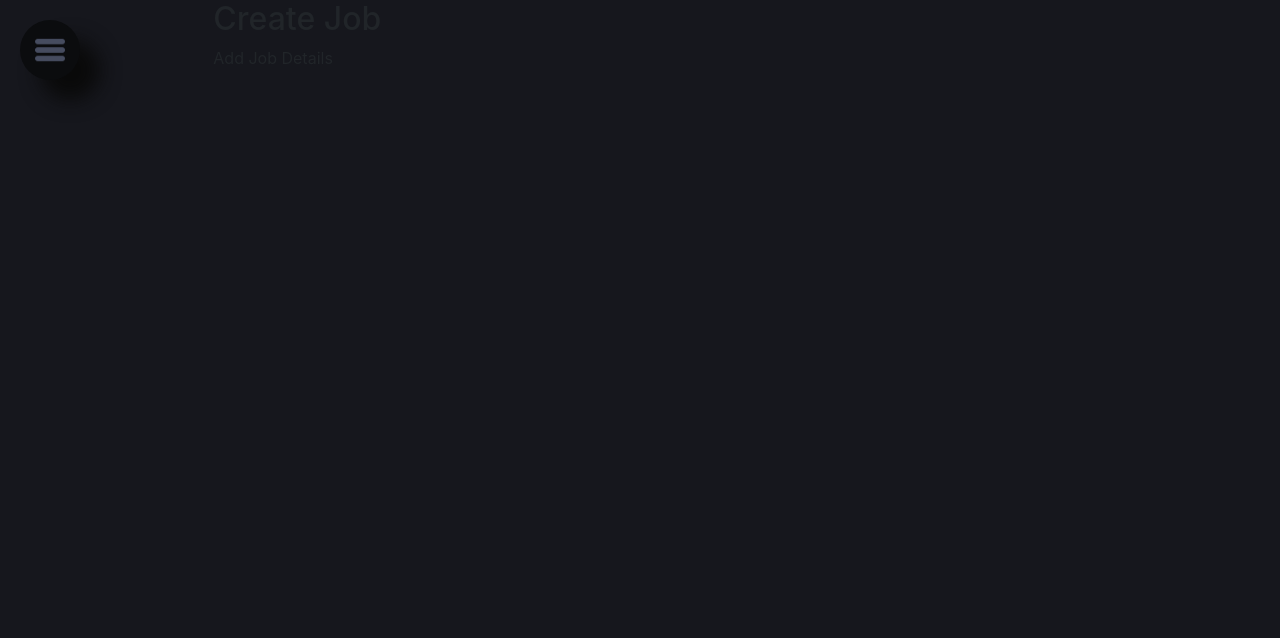
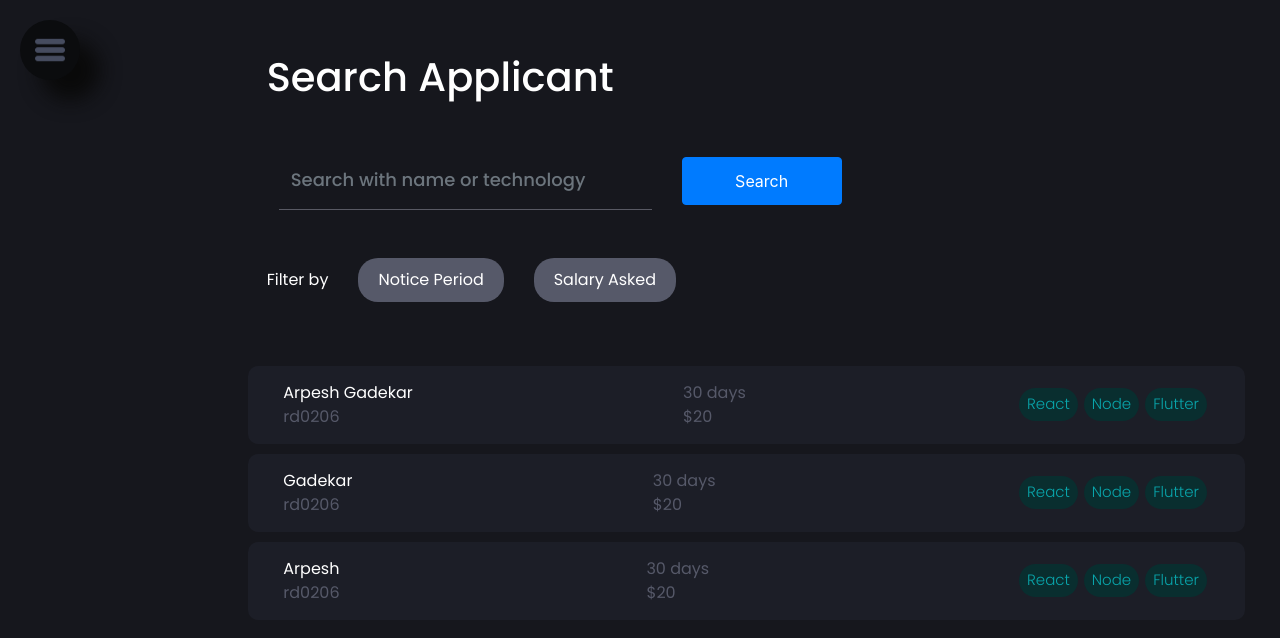
Before and after one commit to arpesh28/hr-app, a React (Create React App) app: page /search in a window 1280 px wide. Shown: the top 638 px of the page. Built offline with nearby package versions, Linux system fonts and the light colour scheme.

Commit message:
Search Page UI Completed

```diff
--- a/src/App.css
+++ b/src/App.css
@@ -106,3 +106,14 @@
 .form-control:focus {
   box-shadow: none!important;
 }
+.modal-content{
+  background-color: var(--greybg)!important;
+  padding: 30px!important;
+
+}
+.close {
+  color: #fff!important;
+}
+.modal-header {
+  border-bottom: 1px solid #1c1d23!important;
+}
--- /dev/null
+++ b/src/components/applicant-item/ApplicantItem.css
@@ -0,0 +1,15 @@
+.applicantItemContainer{
+    margin: 10px 20px;
+    background-color: #1c1e27;
+    border-radius: 10px;
+    padding: 5px 25px;
+    transition: 0.2s ease-in-out;
+}
+.applicantItemContainer:hover{
+    filter: brightness(130%);
+    cursor: pointer;
+}
+.itemcolumns{
+    margin: 10px;
+    margin: 10px;
+}
--- /dev/null
+++ b/src/components/applicant-item/ApplicantItem.js
@@ -0,0 +1,57 @@
+import React, { useEffect, useState } from "react";
+import { Row, Container, Col } from "react-bootstrap";
+import "./ApplicantItem.css"
+import {Link, NavLink} from 'react-router-dom'
+import { useHistory } from "react-router-dom";
+
+// Components
+import ApplicantModal from '../../components/applicant-modal/ApplicantModal'
+
+// Images
+import addicon from '../../Images/add2.png'
+
+
+function ApplicantItem ({
+    name,
+    tech,
+    code,
+    salary,
+    notice,
+    setShowModal,
+    showModal,
+    item,
+    setapplicant
+}) {
+    const history = useHistory();
+
+    return(
+        <div className="applicantItemContainer d-flex flex-row  justify-content-between" onClick={()=>{setShowModal(true)
+            setapplicant(item)
+        }}>
+          <div className="d-flex flex-column itemcolumns ">
+              <span className="md16White" >{name}</span>
+              <span className="rg16subtxt" >{code}</span>
+          </div>
+          <div className="d-flex flex-column itemcolumns  ">
+              <span className="rg16subtxt" >{notice}</span>
+              <span className="rg16subtxt" >${salary}</span>
+          </div>
+          <div className=" itemcolumns d-flex align-items-center">
+              {tech.map((item)=>{
+                  return(
+                      <span className="techtag lt15white">{item}</span>
+                  )
+              })}
+          </div>
+          {/* {showModal &&
+           <ApplicantModal
+           show={showModal}
+           setShowModal={setShowModal}
+     />} */}
+        </div>
+
+    )
+
+}
+
+export default ApplicantItem
--- /dev/null
+++ b/src/components/applicant-modal/ApplicantModal.css
@@ -0,0 +1,6 @@
+.details{
+    margin-left: 20px;
+}
+.detailtitle{
+    margin: 30px 0;
+}
--- /dev/null
+++ b/src/components/applicant-modal/ApplicantModal.js
@@ -0,0 +1,60 @@
+import React, { useEffect, useState } from "react";
+import { Row, Container, Col, Modal, Button } from "react-bootstrap";
+import "./ApplicantModal.css"
+import {Link, NavLink,useHistory} from 'react-router-dom'
+
+// Images
+
+
+function ApplicantModal ({
+    show,
+    onHide,
+    setShowModal,
+    name,
+    tech,
+    code,
+    salary,
+    notice,
+}) {
+    const history = useHistory();
+    return(
+        <Modal
+        onHide={()=> {setShowModal(false)}}
+        show={show}
+        size="lg"
+        aria-labelledby="contained-modal-title-vcenter"
+        centered
+        // className="customModal"
+        >
+         <Modal.Header closeButton >
+            <Modal.Title id="contained-modal-title-vcenter">
+                <span className="md30main">{name}</span>
+            </Modal.Title>
+        </Modal.Header>
+        <Modal.Body>
+        <h4 className="rg20grey detailtitle"> Job Code:
+            <span className=" rg16subtxt details">{code}</span>
+        </h4>
+        <h4 className="rg20grey detailtitle"> Salary Asked:
+            <span className=" rg16subtxt details">{salary}</span>
+        </h4>
+        <h4 className="rg20grey detailtitle"> Notice Period:
+            <span className=" rg16subtxt details">{notice}</span>
+        </h4>
+        {tech.map((item)=>{
+                  return(
+                      <span className="techtag lt15white">{item}</span>
+                  )
+              })}
+
+      </Modal.Body>
+        {/* <Modal.Footer>
+        <Button onClick={()=>{setShowModal(false)}}>Close</Button>
+      </Modal.Footer> */}
+        </Modal>
+
+    )
+
+}
+
+export default ApplicantModal
--- /dev/null
+++ b/src/screens/search/Search.css
@@ -0,0 +1,46 @@
+.searchInputContainer{
+    /* width: 10rem; */
+    display: flex;
+
+}
+
+/* .form-control {
+    width: 30rem!important;
+    border: 1px solid #585963!important;
+    border-radius: 999px!important;
+    padding-left: 2rem;
+} */
+/* .searchIcon{
+    width: 30px;
+    height: 30px;
+    position: absolute;
+   margin-top: 20px;
+   margin-left: 25px;
+} */
+
+.searchInputWrapper{
+    display: flex;
+    align-items: baseline!important;
+}
+.searchBtn{
+    margin-left: 30px;
+    width: 10rem;
+    height:3rem;
+}
+.filterContainer{
+    margin-top: 2rem;
+    display: flex;
+    flex-direction: row;
+    align-items: center;
+}
+.filterbadge{
+    margin-left: 30px;
+    background-color: #565969;
+    border-radius: 20px;
+    padding: 10px 20px;
+    cursor: pointer;
+
+}
+.filterbadgeactive{
+    background-color: #694bc7;
+}
--- a/src/screens/search/Search.js
+++ b/src/screens/search/Search.js
@@ -1,9 +1,52 @@
 import React, { useState } from "react";
+import { Container, Form, Button, Modal } from "react-bootstrap";
+import './Search.css'
+
+// Images
+import SearchIcon from '../../Images/search.png'
+
+// Componentnts
 import SideNav from '../../components/nav/Nav'
+import ApplicantItem from '../../components/applicant-item/ApplicantItem'
+import ApplicantModal from '../../components/applicant-modal/ApplicantModal'
 
 
 function Search() {
-
+    const [search, setsearch] = useState('')
+    // const [filter, setfilter] = useState('')
+    const [filter1, setfilter1] = useState(false)
+    const [filter2, setfilter2] = useState(false)
+    const [showModal, setShowModal] = useState(false)
+    const [applicant, setapplicant] = useState(null)
+    const handleSearch = () => {
+        console.log("Search")
+    }
+    const applicants = [
+        {
+            id:1,
+            applicantName: 'Arpesh Gadekar',
+            jobCode: 'rd0206',
+            notice: '30 days',
+            salary: '20',
+            tech: ['React', 'Node', 'Flutter']
+        },
+        {
+            id:2,
+            applicantName: ' Gadekar',
+            jobCode: 'rd0206',
+            notice: '30 days',
+            salary: '20',
+            tech: ['React', 'Node', 'Flutter']
+        },
+        {
+            id:3,
+            applicantName: 'Arpesh ',
+            jobCode: 'rd0206',
+            notice: '30 days',
+            salary: '20',
+            tech: ['React', 'Node', 'Flutter']
+        },
+    ]
 
     return(
         <div className="custom-container dashboardContainer themegreybg">
@@ -12,13 +55,79 @@ function Search() {
                     <SideNav page='Search' />
                 </div>
 
-                <div className="col col-sm-2 col-md-10">
-                    <div>
-                        <h2>Create Job</h2>
-                        <p>Add Job Details</p>
+                <div className="col col-sm-2 col-md-10 ">
+                    <div className="jobHeading">
+                            <h1 className="md40white jobheadtext">Search Applicant</h1>
+                           <div className="row">
+                           <Form className="searchInputWrapper">
+                        <Form.Group class="mb-5 searchInputContainer ">
+                        {/* <img src={SearchIcon} className='searchIcon' /> */}
+                        <Form.Control
+                         type="text"
+                         class="form-control search-input"
+                         id="formGroupExampleInput"
+                         placeholder="Search with name or technology"
+                         value={search}
+                         onChange={(e)=>{
+                             setsearch(e.target.value)
+                         }}
+                         />
+                        </Form.Group>
+                        <Form.Group>
+                        <Button
+                        className="searchBtn"
+                        onClick={()=>{
+                            handleSearch()
+                        }}
+                        >Search</Button>
+                        </Form.Group>
+                    </Form>
+                           </div>
+                           <div className="filterContainer">
+                               <span className="md16White">Filter by</span>
+                               <div className={filter1? 'filterbadge md16White filterbadgeactive': 'filterbadge md16White'} onClick={()=>{
+                                   setfilter1(!filter1)
+                                   setfilter2(false)
+                                   }} > Notice Period</div>
+                               <div className={filter2? 'filterbadge md16White filterbadgeactive': 'filterbadge md16White'}  onClick={()=>{
+                                   setfilter2(!filter2)
+                                   setfilter1(false)
+                                   }}>Salary Asked</div>
+                           </div>
                     </div>
+                   <div className="container">
+                        {applicants.map((item)=>{
+                            return(
+                                <>
+                                <ApplicantItem
+                                name={item.applicantName}
+                                code={item.jobCode}
+                                salary={item.salary}
+                                notice={item.notice}
+                                tech={item.tech}
+                                setShowModal={setShowModal}
+                                item={item}
+                                setapplicant={setapplicant}
+                                />
+
+                                </>
+                            )
+                        })}
+                   </div>
+                   {showModal &&
+                                    <ApplicantModal
+                                    show={showModal}
+                                    setShowModal={setShowModal}
+                                    name={applicant.applicantName}
+                                    code={applicant.jobCode}
+                                    salary={applicant.salary}
+                                    notice={applicant.notice}
+                                    tech={applicant.tech}
+                                />}
                 </div>
            </div>
+
+
 
        </div>
     )
```
